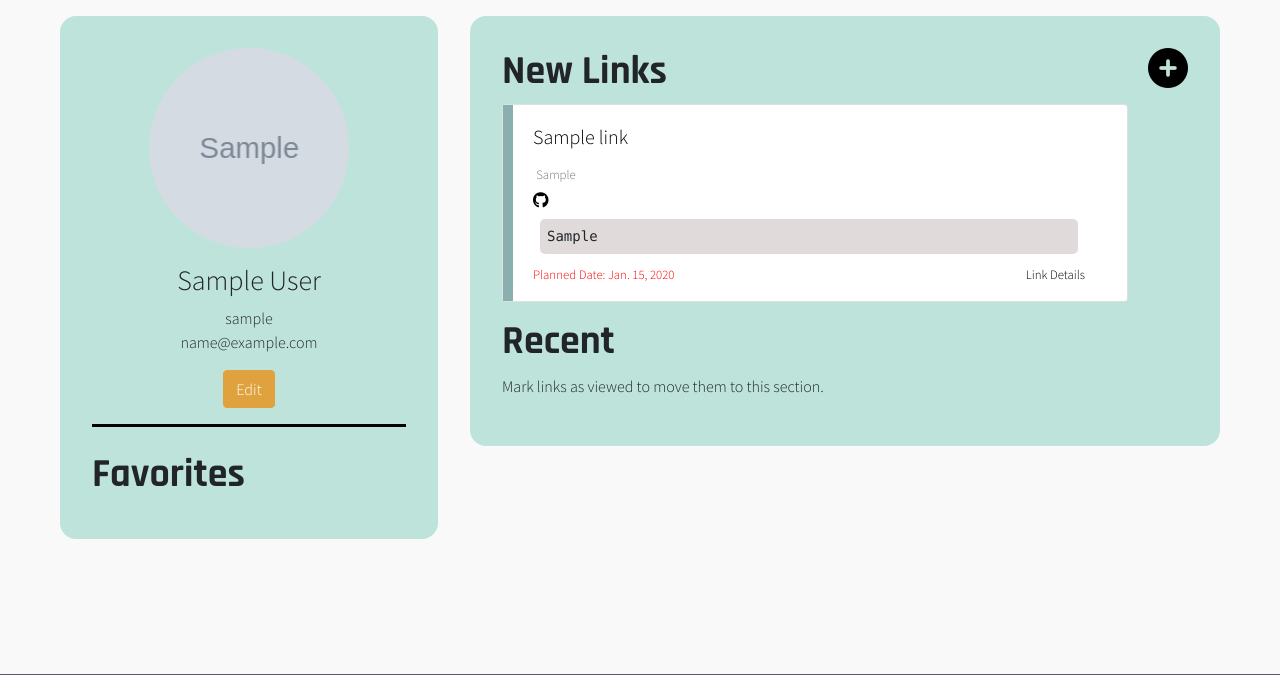
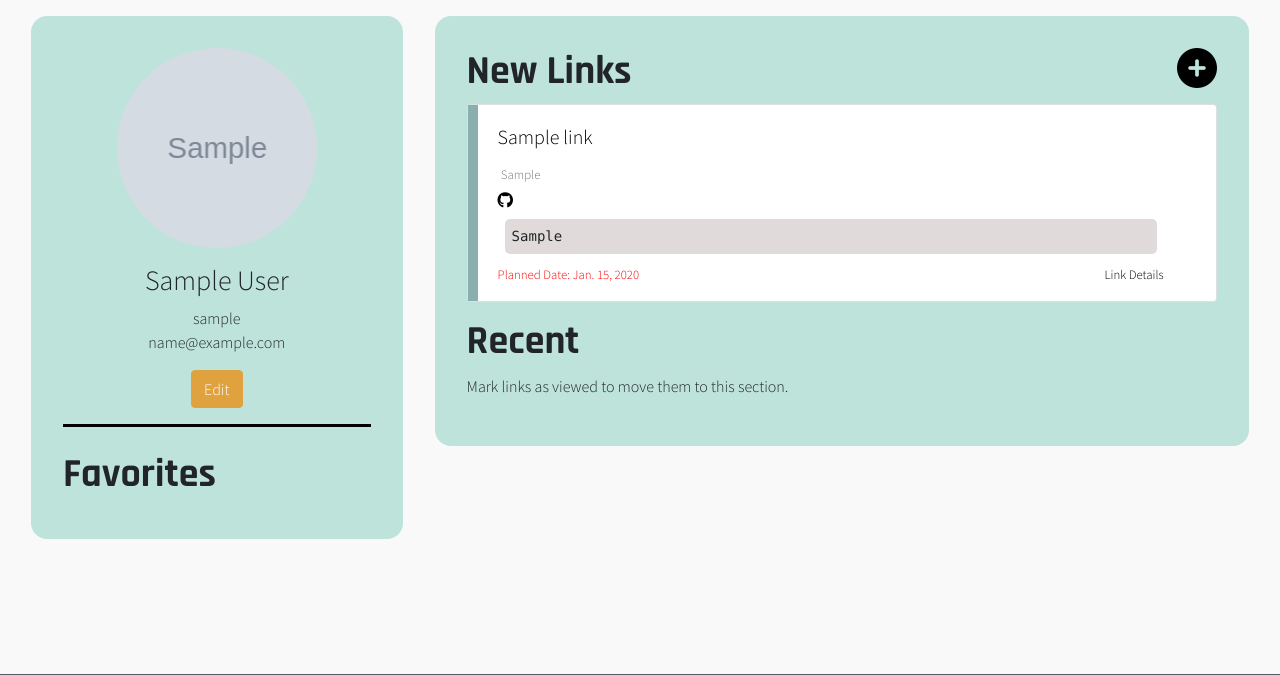
Before and after one commit to gc893/link-tracker, a Django app: page /dashboard/ in a window 1280 px wide. Shown: the part 80-755 px from the top of the page. Run offline with Django 3.2, Linux system fonts and the light colour scheme; a user stored in the database is signed in; tables that the repository leaves empty hold one stand-in row (values such as "Sample post"); grey boxes marked "Sample" are stand-in pictures; some libraries are stand-ins or nearby versions.

Commit message:
edit CSS dashboard

```diff
--- a/main_app/static/css/style.css
+++ b/main_app/static/css/style.css
@@ -127,6 +127,7 @@ form {
   flex-direction: column;
   align-items: center;
   min-width: 345px;
+  max-width: 100%;
 }
 
 .cont_2 {
@@ -134,10 +135,7 @@ form {
   flex-direction: column;
   align-items: center;
   min-width: 345px;
-}
-
-.summary-card {
-  min-width: 390px;
+  max-width: 100%;
 }
 
 .card {
@@ -195,4 +193,8 @@ pre {
     max-width: 345px;
   }
 
+  .card {
+    max-width: unset;
+  }
+
 }
```
